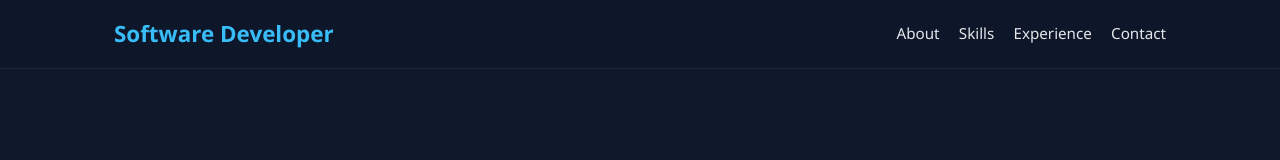
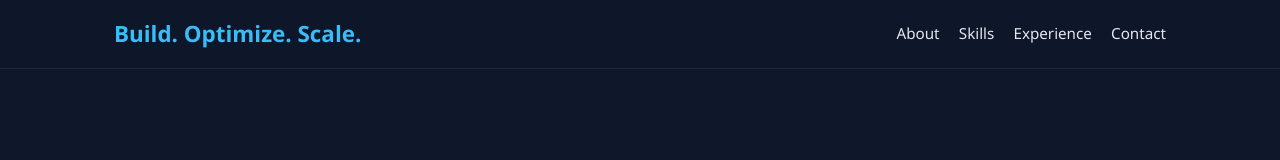
Before and after one commit to adia0110/portfolio-aditya, a plain HTML site: page index.html in a window 1280 px wide. Shown: the top 160 px of the page. Drawn offline with Linux system fonts and the light colour scheme.

Commit message:
Update index.html-16_34_28_12_25

```diff
--- a/index.html
+++ b/index.html
@@ -10,7 +10,7 @@
 
     <header>
         <nav>
-            <h1>Software Developer</h1>
+            <h1>Build. Optimize. Scale.</h1>
             <ul>
                 <li><a href="#about">About</a></li>
                 <li><a href="#skills">Skills</a></li>
```
